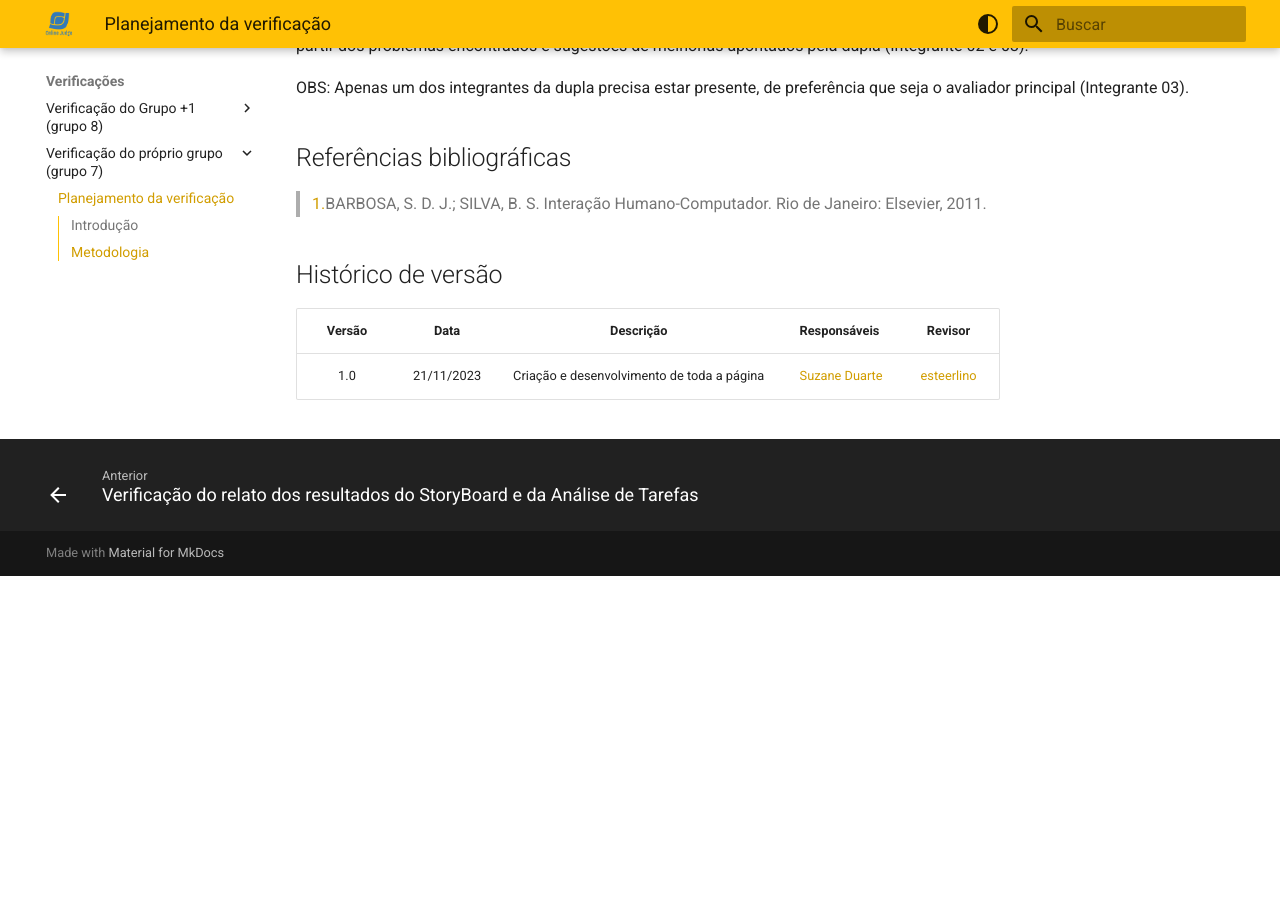
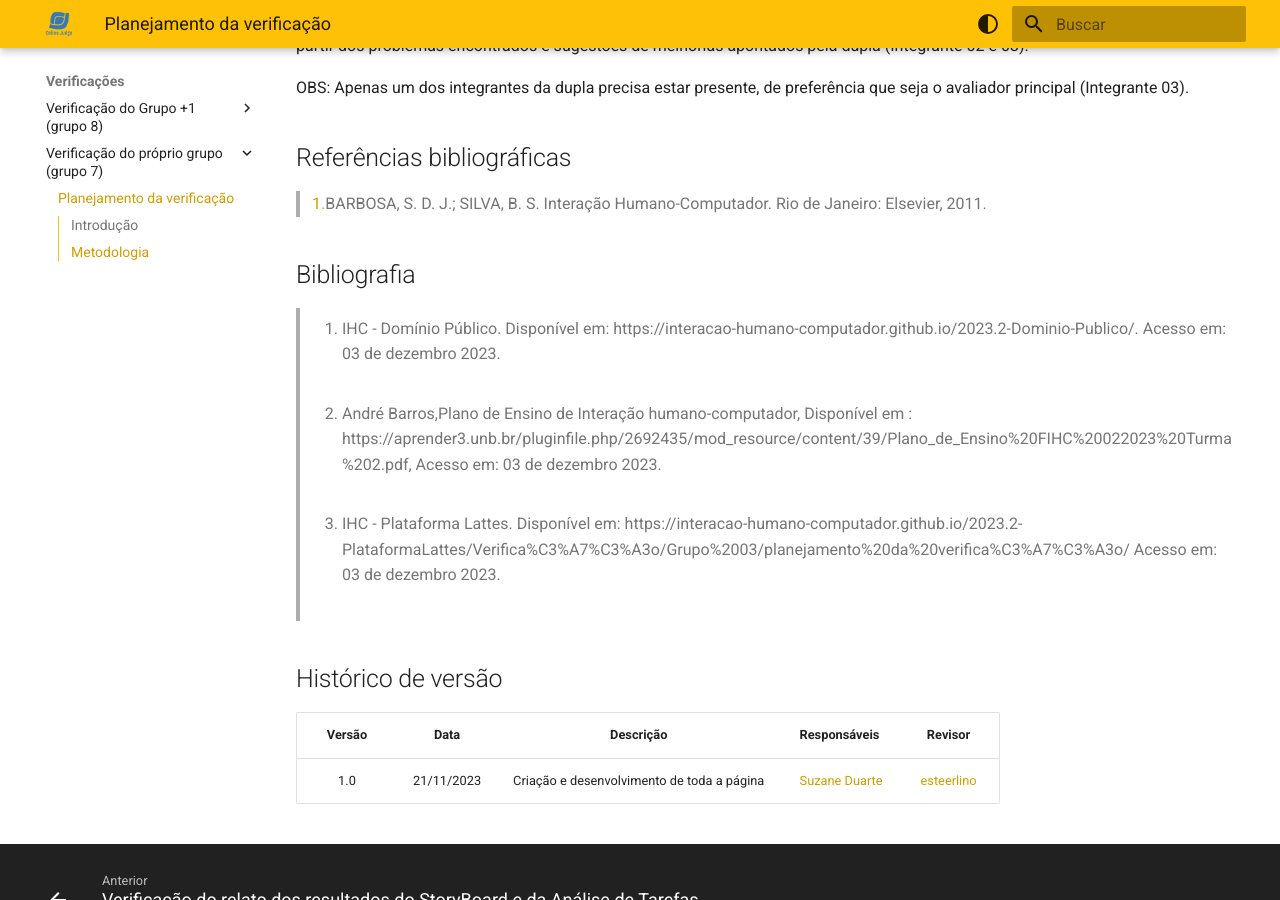
Before and after one commit to Interacao-Humano-Computador/2023.2-OnlineJudge, an MkDocs documentation site: the page built from docs/verificacao/grupo_7/planejamento-verificacao.md, in a window 1280 px wide and 900 px high, scrolled down 2672 px. Built offline with MkDocs 1.6.1 and Material for MkDocs 9.7.7, drawn with Linux system fonts in a browser that asks for light colours; before the commit the page ends 3248 px from its top, so only the background shows below that.

Commit message:
adicionando bibliografia do planejamento da verificacao

```diff
--- a/docs/verificacao/grupo_7/planejamento-verificacao.md
+++ b/docs/verificacao/grupo_7/planejamento-verificacao.md
@@ -81,6 +81,14 @@ OBS: Apenas um dos integrantes da dupla precisa estar presente, de preferência
 
 > <a id="REF1" href="#anchor_1">1.</a>BARBOSA, S. D. J.; SILVA, B. S. Interação Humano-Computador. Rio de Janeiro: Elsevier, 2011.<br>
 
+## Bibliografia
+
+> 1. IHC - Domínio Público. Disponível em: https://interacao-humano-computador.github.io/2023.2-Dominio-Publico/. Acesso em: 03 de dezembro 2023.<br></br>
+
+> 2. André Barros,Plano de Ensino de Interação humano-computador, Disponível em : https://aprender3.unb.br/pluginfile.php/2692435/mod_resource/content/39/Plano_de_Ensino%20FIHC%20022023%20Turma%202.pdf, Acesso em: 03 de dezembro 2023.<br></br>
+
+> 3. IHC - Plataforma Lattes. Disponível em: https://interacao-humano-computador.github.io/2023.2-PlataformaLattes/Verifica%C3%A7%C3%A3o/Grupo%2003/planejamento%20da%20verifica%C3%A7%C3%A3o/ Acesso em: 03 de dezembro 2023.<br></br>
+
 ## Histórico de versão
 
 | Versão |    Data    |                 Descrição                  |                   Responsáveis                    |                   Revisor                   |
```
